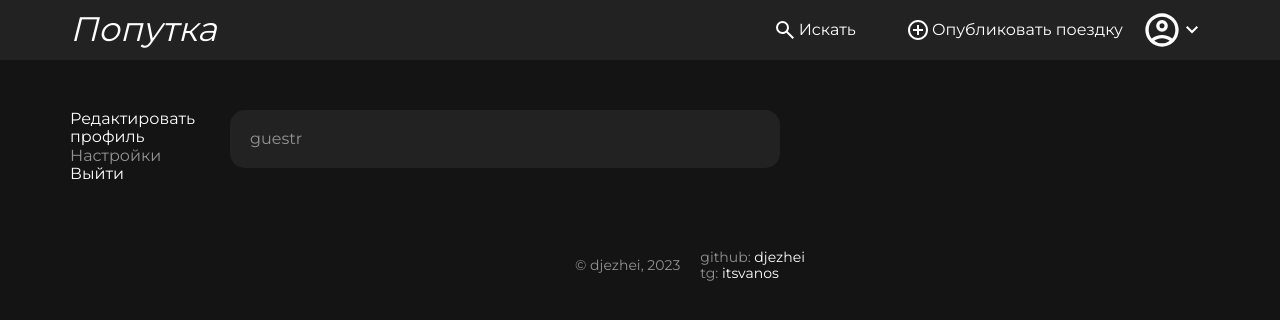
After one commit to i1si/poputka, a Django app: page /users/1/ in a window 1280 px wide. The commit adds this page. Shown: the top 320 px of the page. Run offline with Django 5.2, Linux system fonts and the light colour scheme; tables that the repository leaves empty hold one stand-in row (values such as "Sample post").

```diff
--- a/poputka/main/admin.py
+++ b/poputka/main/admin.py
@@ -1,6 +1,7 @@
 from django.contrib import admin
-from .models import Ride, City
+from .models import Ride, City, Feedback
 
 
 admin.site.register(Ride)
 admin.site.register(City)
+admin.site.register(Feedback)
--- a/poputka/main/static/main/css/style.css
+++ b/poputka/main/static/main/css/style.css
@@ -275,6 +275,20 @@ input {
 
 .text-footer {
     font-size: 14px;
+    align-items: center;
+}
+
+.footer {
+    margin-top: 15px;
+    margin-bottom: 30px;
+    display: flex;
+    justify-content: center;
+}
+
+.footer-copyright {
+    margin-left: 100px;
+    margin-right: 20px;
+    line-height: 32px;
 }
 
 .padding-20px {
@@ -408,3 +422,28 @@ input {
     width: 45px;
     height: 45px;
 }
+
+.profile-box {
+    padding: 20px;
+    background-color: #222222;
+    border-radius: 15px;
+    width: 550px;
+}
+
+.profile-image {
+    width: 150px;
+    height: 150px;
+    margin-right: 10px;
+}
+
+.profile-box-top {
+    display: flex;
+}
+
+.profile-container {
+    display: flex;
+}
+
+.left-sidebar {
+    width: 160px;
+}
--- a/poputka/main/templates/main/base.html
+++ b/poputka/main/templates/main/base.html
@@ -23,10 +23,10 @@
         {% if request.user.avatar %}
           <img src="{{ request.user.avatar.url }}" class="user-icon" alt="user icon">
         {% else %}
-          <a href="{% url 'login' %}" class="neader-nav-link header-user-icon"></a>
+          <span class="neader-nav-link header-user-icon"></span>
         {% endif %}
         <div id="dropdown" class="dropdown-content">
-          <a href="{% url 'login' %}">
+          <a href="{% url 'profile' request.user.id %}">
             Профиль
             <svg xmlns="http://www.w3.org/2000/svg" height="24" viewBox="0 -960 960 960" width="24"><path fill="white" d="M504-480 320-664l56-56 240 240-240 240-56-56 184-184Z"/></svg>
           </a>
@@ -57,13 +57,22 @@
   {% block content %}
   {% endblock content %}
     <section class="section-pt-50px">
-      <div class="container text-footer text-center">
-        <p>
-          © djdjdj, 2023
-        </p>
-        <p>
-          linkedin
-        </p>
+      <div class="container text-footer">
+        <div class="footer">
+          <div class="footer-copyright">
+            © djezhei, 2023
+          </div>
+          <div>
+            <div>
+              github:
+              <a href="https://github.com/djezhei">djezhei</a>
+            </div>
+            <div>
+              tg:
+              <a href="https://t.me/itsvanos">itsvanos</a>
+            </div>
+          </div>
+        </div>
       </div>
     </section>
   </main>
--- a/poputka/main/urls.py
+++ b/poputka/main/urls.py
@@ -2,19 +2,20 @@ from django.conf import settings
 from django.conf.urls.static import static
 from django.urls import include, path
 from rest_framework import routers
-from .views import CityViewSet, index, search, offer, show_ride, RideViewSet
+from .views import CityViewSet, index, search, offer, show_ride, RideViewSet, UserInfoView
 
 
 router = routers.DefaultRouter()
 router.register(r'rides', RideViewSet, basename='ride')
 router.register(r'cities', CityViewSet, basename='city')
+router.register(r'users', UserInfoView, basename='user')
 
 urlpatterns = [
     path('', index, name='main'),
     path('search/', search, name='search'),
     path('offer/', offer, name='offer'),
     path('ride/<int:ride_id>/', show_ride, name='ride'),
-    path('api/v1/', include(router.urls))
+    path('api/v1/', include(router.urls)),
 ]
 
 if settings.DEBUG:
--- /dev/null
+++ b/poputka/users/templates/users/guest_profile.html
@@ -0,0 +1 @@
+guestr
--- /dev/null
+++ b/poputka/users/templates/users/profile.html
@@ -0,0 +1,35 @@
+{% extends "main/base.html" %}
+{% load static %}
+
+{% block title %}
+	{{ user.first_name }} | Профиль
+{% endblock title %}
+
+{% block header %}
+	{% include 'main/fullheader.html' %}
+{% endblock header %}
+
+{% block content %}
+<section class="section-pt-50px">
+	<div class="container profile-container">
+		<div class="left-sidebar">
+			<nav>
+				<ul>
+					<li><a href="{% url 'edit_profile' request.user.id %}">Редактировать профиль</a></li>
+					<li>Настройки</li>
+					<li><a href="{% url 'logout' %}">Выйти</a></li>
+				</ul>
+			</nav>
+		</div>
+		<div class="flex-column-center">
+			<div class="profile-box">
+				{% if is_owner %}
+					{% include 'users/owner_profile.html' %}
+				{% else %}
+					{% include 'users/guest_profile.html' %}
+				{% endif %}
+			</div>
+		</div>
+	</div>
+</section>
+{% endblock content %}
--- a/poputka/users/urls.py
+++ b/poputka/users/urls.py
@@ -1,8 +1,10 @@
 from django.urls import path
-from .views import login_view, logout_view, register_view, register_confirm
+from .views import login_view, logout_view, register_view, register_confirm, profile, edit_profile
 
 
 urlpatterns = [
+    path('<int:user_id>/', profile, name='profile'),
+    path('<int:user_id>/edit', edit_profile, name='edit_profile'),
     path('login/', login_view, name='login'),
     path('logout/', logout_view, name='logout'),
     path('register/', register_view, name='register'),
--- a/poputka/users/views.py
+++ b/poputka/users/views.py
@@ -1,13 +1,15 @@
 from uuid import uuid4
 from django.conf import settings
-from django.shortcuts import redirect, render
+from django.contrib.auth import authenticate, login, logout
 from django.core.cache import cache
+from django.http import Http404
+from django.shortcuts import get_object_or_404, redirect, render
 from django.urls import reverse_lazy
-from users.models import User
 
-from users.tasks import send_email
+from .models import User
+from main.models import Feedback
+from .tasks import send_email
 from .forms import AuthForm, RegisterForm
-from django.contrib.auth import authenticate, login, logout
 
 
 def login_view(request):
@@ -74,3 +76,16 @@ def register_confirm(request, token):
         user.save()
         return render(request, 'users/register_confirmed.html')
     return redirect('main')
+
+
+def profile(request, user_id):
+    user = get_object_or_404(User, id=user_id)
+    feedback_list = Feedback.objects.filter(rated_user=user)
+    is_owner = request.user.id == user.id
+    return render(request, 'users/profile.html', context={'user': user, 'feedback_list': feedback_list, 'is_owner': is_owner})
+
+
+def edit_profile(request, user_id):
+    if request.user.id != user_id:
+        raise Http404('The link seems to be broken')
+    return render(request, 'users/edit_profile.html')
```
Also changed, not shown: poputka/main/models.py (+22 -0 lines), poputka/main/serializers.py (+12 -0 lines), poputka/main/views.py (+17 -2 lines), poputka/users/templates/users/edit_profile.html (added, +24 -0 lines), poputka/users/templates/users/owner_profile.html (added, +30 -0 lines), poputka/main/migrations/0008_alter_city_options_feedback.py (added), poputka/main/templates/main/fullheader.html (indentation only).
